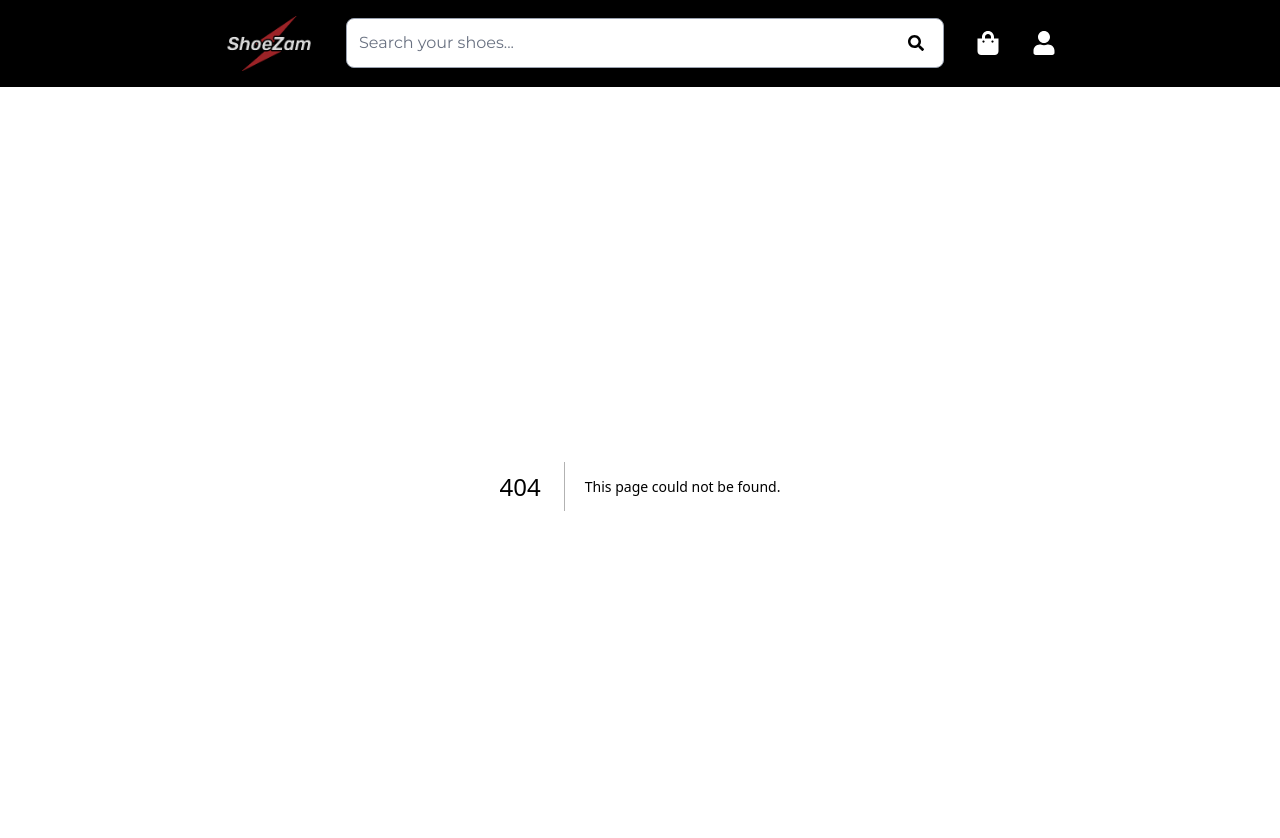
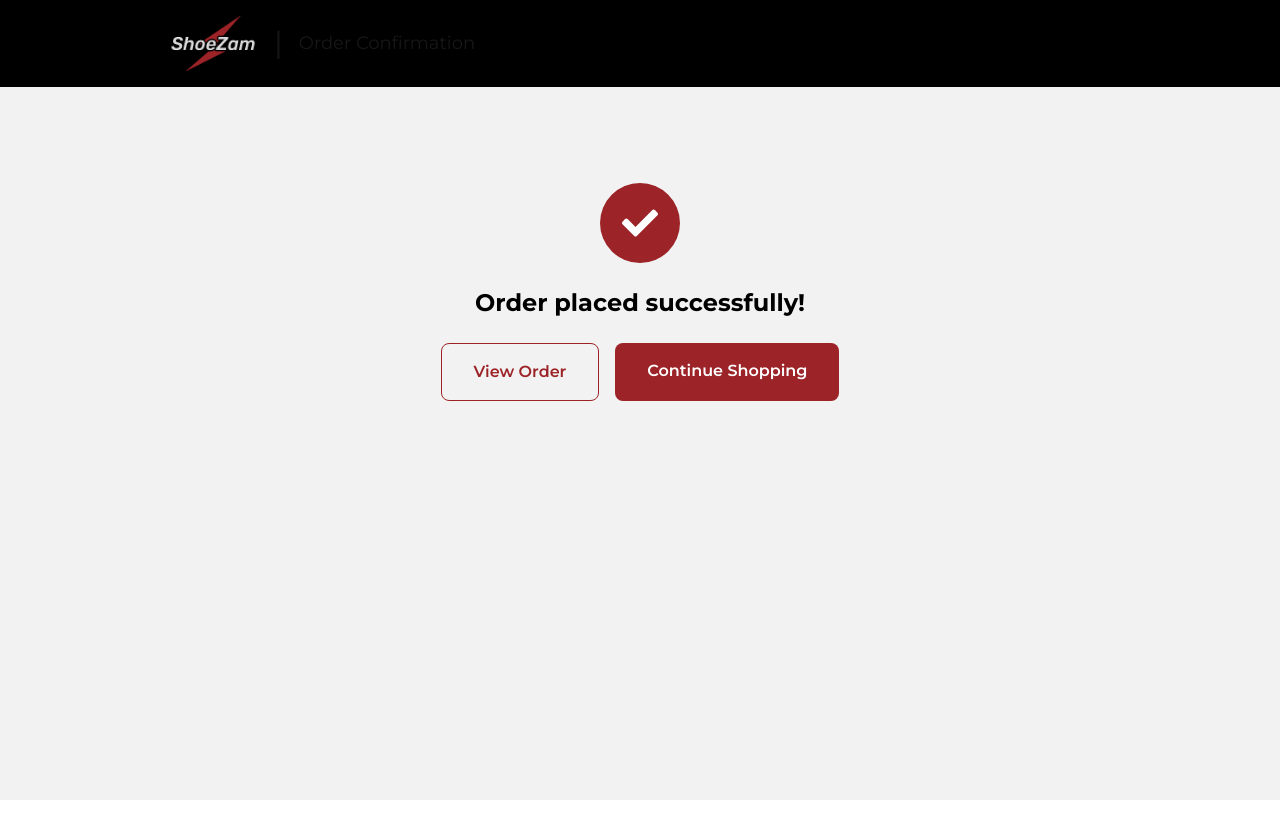
Before and after one commit to iammesina012/ShoeZam, a Next.js app: page /order-confirmation in a window 1280 px wide. Before the commit this address had no page. Shown: the top 838 px of the page. After the commit the page ends 800 px from the top, so only its background shows below. Built offline with nearby package versions, Linux system fonts and the light colour scheme.

Commit message:
Add order confirmation and orders pages; enhance header routing

```diff
--- a/app/cart/page.tsx
+++ b/app/cart/page.tsx
@@ -4,7 +4,7 @@ import Image from "next/image";
 import Link from "next/link";
 import { useState, useEffect } from "react";
 import { useRouter } from "next/navigation";
-import { FaSearch } from "react-icons/fa";
+import { FaSearch, FaShoppingBag } from "react-icons/fa";
 
 export default function ShoppingBag() {
   const [products, setProducts] = useState<any[] | null>(null);
@@ -276,7 +276,7 @@ export default function ShoppingBag() {
                 <span className="whitespace-nowrap text-sm text-black">
                   Total ({selectedProducts.length}{" "}
                   {selectedProducts.length === 1 ? "item" : "items"}):
-                  <span className="ml-2 text-lg text-[#9C2327]">
+                  <span className="ml-2 text-lg text-[#9C2327] font-semibold">
                     ₱
                     {total.toLocaleString("en-PH", {
                       minimumFractionDigits: 2,
@@ -322,10 +322,17 @@ export default function ShoppingBag() {
         )}
 
         {products && products.length === 0 && (
-          <section className="flex min-h-100 w-full flex-col items-center justify-center">
-            <p className="mb-4 text-lg text-black">Your shopping bag is empty.</p>
+          <section className="flex flex-col items-center py-24">
+            <div className="flex h-20 w-20 items-center justify-center rounded-full bg-[#9C2327]">
+              <FaShoppingBag className="text-4xl text-white" />
+            </div>
 
-            <Link href="/" className="rounded-lg bg-[#9C2327] px-6 py-3 text-white cursor-pointer">
+            <h1 className="mt-6 text-2xl font-bold text-black">Your shopping bag is empty.</h1>
+
+            <Link
+              href="/"
+              className="mt-6 rounded-lg bg-[#9C2327] px-8 py-4 font-semibold text-white hover:bg-[#7F1C20]"
+            >
               Continue Shopping
             </Link>
           </section>
--- a/app/checkout/page.tsx
+++ b/app/checkout/page.tsx
@@ -4,6 +4,7 @@ import Image from "next/image";
 import Link from "next/link";
 import AddressModal from "../../components/address-modal";
 import { useEffect, useState } from "react";
+import { useRouter } from "next/navigation";
 import { FaMapMarkerAlt } from "react-icons/fa";
 
 export default function Checkout() {
@@ -13,6 +14,8 @@ export default function Checkout() {
   const [total, setTotal] = useState(0);
   const [showAddressModal, setShowAddressModal] = useState(false);
   const [selectedAddress, setSelectedAddress] = useState<any>(null);
+  const [orderPlaced, setOrderPlaced] = useState(false);
+  const router = useRouter();
 
   useEffect(() => {
     const savedData = localStorage.getItem("checkoutData");
@@ -66,11 +69,19 @@ export default function Checkout() {
           onSubmit={(e) => {
             e.preventDefault();
 
-            console.log("Payment Method:", paymentMethod);
-            console.log("E-Wallet:", ewallet);
-            console.log("Address:", selectedAddress);
-            console.log("Products:", products);
-            console.log("Total:", total);
+            const order = {
+              address: selectedAddress,
+              products: products,
+              paymentMethod: paymentMethod,
+              ewallet: ewallet,
+              total: total,
+            };
+
+            console.log(order);
+
+            setOrderPlaced(true);
+
+            router.push("/order-success");
           }}
         >
           <section className="w-full mt-4 p-8 bg-white">
--- /dev/null
+++ b/app/order-confirmation/page.tsx
@@ -0,0 +1,53 @@
+import Link from "next/link";
+import Image from "next/image";
+import { FaCheck } from "react-icons/fa";
+
+export default function OrderConfirmation() {
+  return (
+    <div className="min-h-screen bg-[#F2F2F2]">
+      <header className="flex items-center bg-black px-42 py-4">
+        <div className="flex items-center gap-4">
+          <Link href="/">
+            <Image
+              src="/logos/shoezam-logo.png"
+              alt="ShoeZam logo"
+              width={90}
+              height={90}
+              className="cursor-pointer"
+            />
+          </Link>
+
+          <span className="text-3xl">|</span>
+
+          <h2 className="text-lg">Order Confirmation</h2>
+        </div>
+      </header>
+
+      <main>
+        <section className="flex flex-col items-center py-24">
+          <div className="flex h-20 w-20 items-center justify-center rounded-full bg-[#9C2327]">
+            <FaCheck className="text-4xl text-white" />
+          </div>
+
+          <h1 className="mt-6 text-2xl font-bold text-black">Order placed successfully!</h1>
+
+          <div className="mt-6 flex gap-4">
+            <Link
+              href="/orders"
+              className="rounded-lg border border-[#9C2327] px-8 py-4 font-semibold text-[#9C2327] hover:bg-[#9C2327] hover:text-white"
+            >
+              View Order
+            </Link>
+
+            <Link
+              href="/"
+              className="rounded-lg bg-[#9C2327] px-8 py-4 font-semibold text-white hover:bg-[#7F1C20]"
+            >
+              Continue Shopping
+            </Link>
+          </div>
+        </section>
+      </main>
+    </div>
+  );
+}
--- /dev/null
+++ b/app/orders/page.tsx
@@ -0,0 +1,60 @@
+import Link from "next/link";
+import Image from "next/image";
+
+export default function Orders() {
+  return (
+    <div className="min-h-screen bg-[#F2F2F2]">
+      <header className="flex items-center bg-black px-42 py-4">
+        <div className="flex items-center gap-4">
+          <Link href="/">
+            <Image
+              src="/logos/shoezam-logo.png"
+              alt="ShoeZam logo"
+              width={90}
+              height={90}
+              className="cursor-pointer"
+            />
+          </Link>
+
+          <span className="text-3xl">|</span>
+
+          <h2 className="text-lg">My Orders</h2>
+        </div>
+      </header>
+
+      <main>
+        <section className="w-full bg-white mt-4 p-4">
+          {/* Brand */}
+          <div>
+            <span className="mb-4 px-4 block text-sm font-bold text-black">Adidas</span>
+            <hr className="-mx-4 block border-gray-200" />
+          </div>
+
+          {/* Product */}
+          <div className="flex items-center gap-4 px-4 py-4">
+            <div className="h-24 w-24 bg-gray-100">{/* Product image will go here */}</div>
+
+            <div className="flex flex-1 flex-col">
+              <p className="text-sm text-black">Adidas Superstar 80</p>
+
+              <p className="mt-2 text-sm text-[#858585]">Variation: White</p>
+
+              <p className="text-sm text-[#858585]">Quantity: 1</p>
+            </div>
+
+            <p className="text-sm text-black">₱4,500.00</p>
+          </div>
+
+          {/* Order Total */}
+          <div>
+            <hr className="-mx-4 border-gray-200" />
+            <p className="flex items-center justify-end mt-4 text-sm text-black">
+              Order Total:
+              <span className="ml-2 text-lg font-semibold text-[#9C2327]">₱4,500.00</span>
+            </p>
+          </div>
+        </section>
+      </main>
+    </div>
+  );
+}
--- a/components/header.tsx
+++ b/components/header.tsx
@@ -12,7 +12,9 @@ export default function Header() {
     pathname === "/login" ||
     pathname === "/register" ||
     pathname === "/cart" ||
-    pathname === "/checkout"
+    pathname === "/checkout" ||
+    pathname === "/order-confirmation" ||
+    pathname === "/orders"
   ) {
     return null;
   }
```
